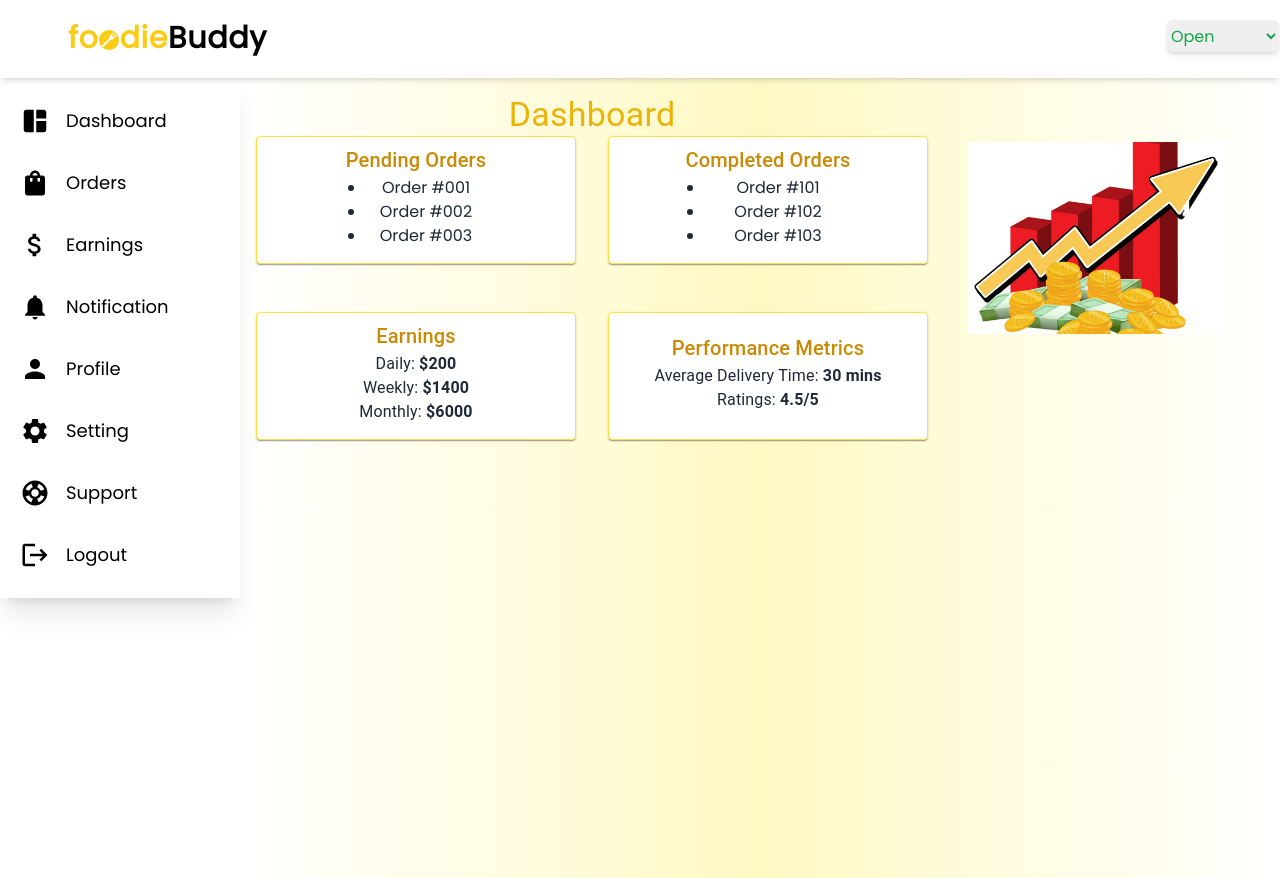
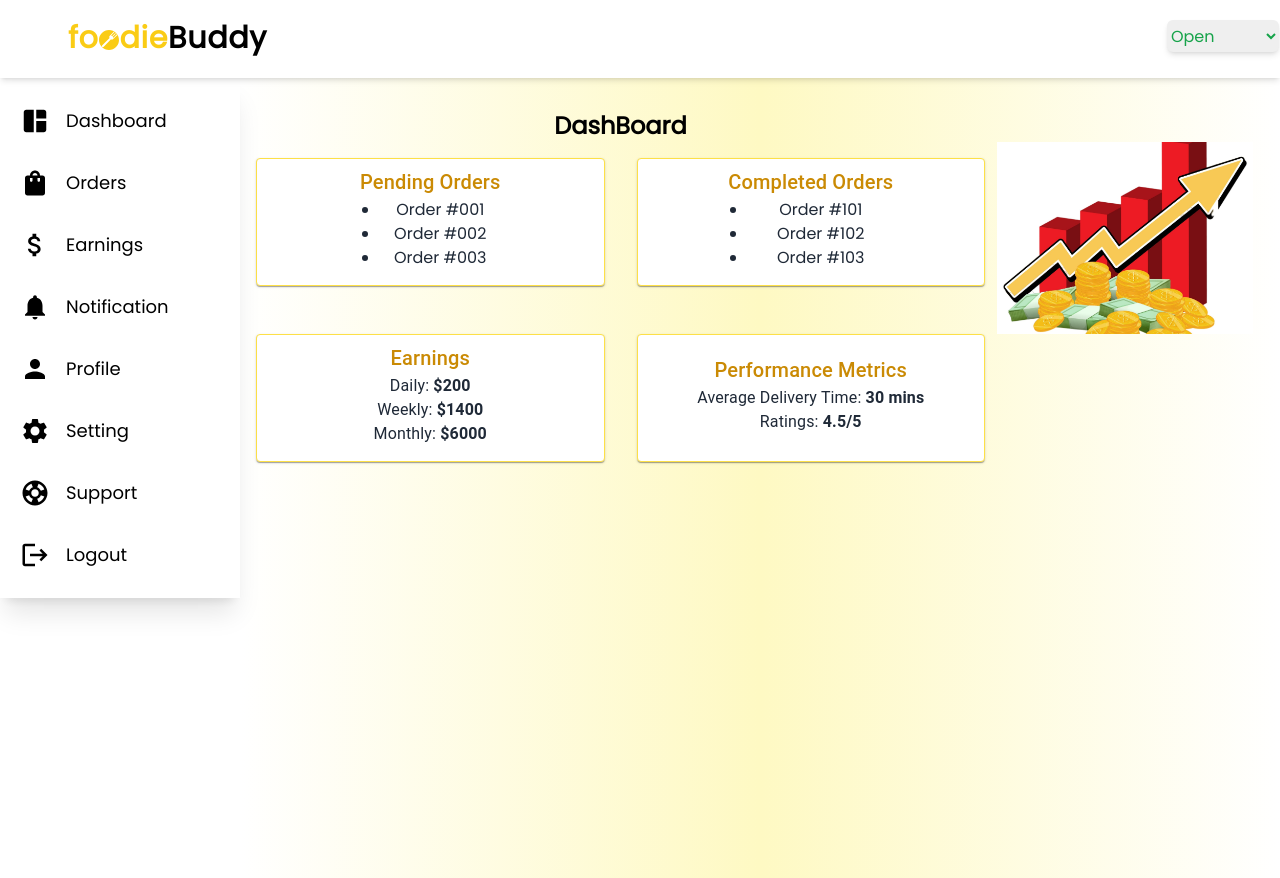
Before and after one commit to bhoomi1024/fooddelivery, a React (Vite) app in the folder frontend/: page /DelLayout/DelDashboard in a window 1280 px wide. Built offline with nearby package versions, Linux system fonts and the light colour scheme.

Commit message:
del partner ui changes

```diff
--- a/frontend/src/components/AfterLoginDeliveryPartnersCompo/DelDashboard.jsx
+++ b/frontend/src/components/AfterLoginDeliveryPartnersCompo/DelDashboard.jsx
@@ -5,10 +5,10 @@ import UserImage from '../../assets/graph.jpeg'; // Ensure the path is correct
 const DelDashboard = () => {
   return (
     <div className="bg-gradient-to-r from-white via-yellow-100 to-white ml-60 mt-[78px] w-full font-poppins p-4 h-screen flex">
-      <div className="w-2/3">
-        <Typography variant="h4" className="text-yellow-500 font-bold text-center mb-8">
-          Dashboard
-        </Typography>
+      <div >
+        <h2 className='flex justify-center text-2xl my-4 font-semibold'>
+          DashBoard
+        </h2>
 
         <Grid container spacing={4} justifyContent="center">
           <Grid item xs={12} sm={6} md={6}>
--- a/frontend/src/components/HomePageCompo/Nav.jsx
+++ b/frontend/src/components/HomePageCompo/Nav.jsx
@@ -22,7 +22,9 @@ const Nav = () => {
           </div>
           <ul className="hidden md:flex gap-x-7 justify-center items-center font-poppins text-[17px] font-medium tracking-[0.01em]">
 
-            <Link to="/DeliveryPartnerLoginRegister">
+           {/* commented to modify delivery partner login page */}
+            {/* <Link to="/DeliveryPartnerLoginRegister"> */}
+            <Link to="/DelLayout">
               <li className="hover:cursor-pointer hover:scale-[0.975]">
                 Delivery partner
               </li>
--- a/frontend/src/pages/home/Home.jsx
+++ b/frontend/src/pages/home/Home.jsx
@@ -33,7 +33,7 @@ const Home = () => {
           {" "}
           {/* grid column 2 containing image*/}
           <img
-            className="ml-20 mt-9 h-[460px] w-[485px] rounded-full"
+            className="ml-20 mt-9 h-[460px] w-[485px] rounded-full shadow-lg"
             src={logo}
             alt="food delivery"
           />
```
Also changed, not shown: 1 other file (tests, documents, lock files or other folders).
